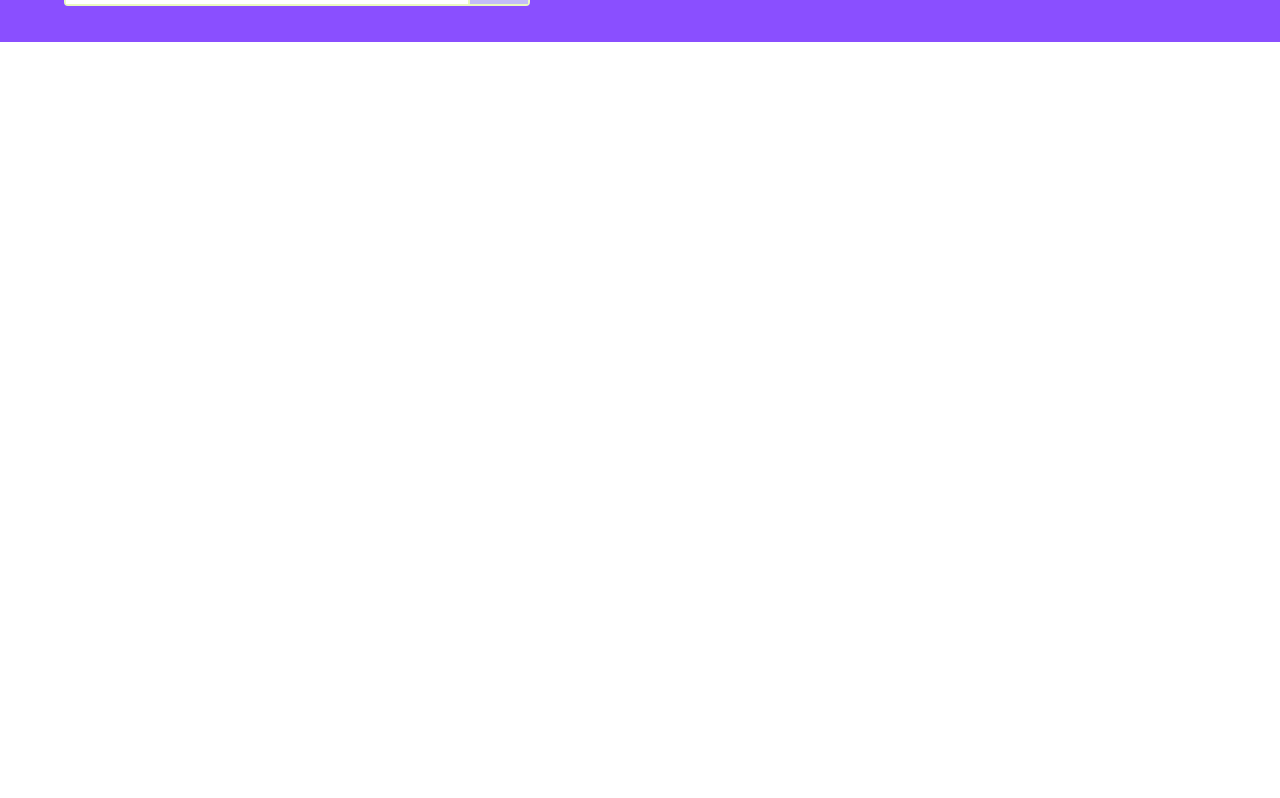
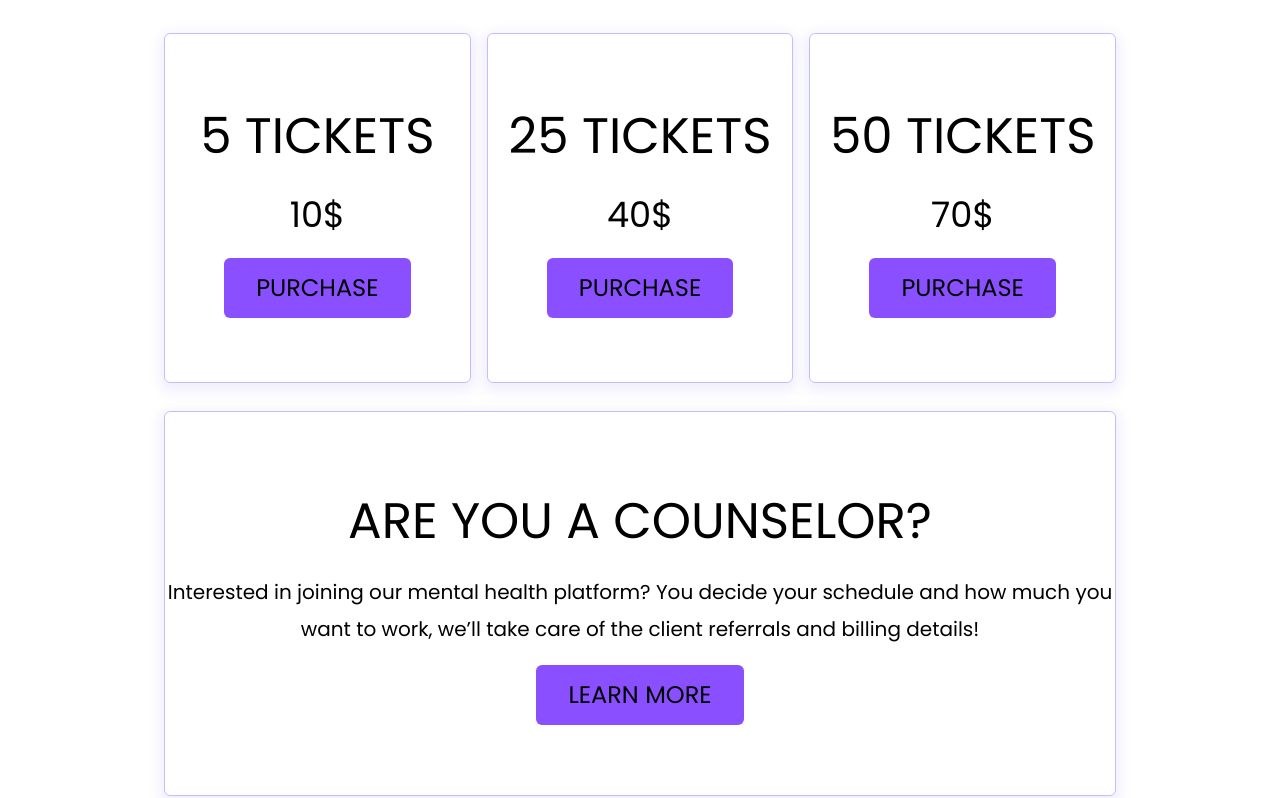
Before and after one commit to rozhiar-tech/Happy, a React (Create React App) app: page / in a window 1280 px wide. Shown: the part 1650-2448 px from the top of the page. Before the commit the page ends 1692 px from the top, so only its background shows below. Built offline with nearby package versions, Linux system fonts and the light colour scheme.

Commit message:
Feat FifthSection for the Home page as per #12
Add FifthSection.js to Home.js with responsive style

```diff
--- /dev/null
+++ b/src/components/Home/FifthSection.js
@@ -0,0 +1,65 @@
+import React from 'react';
+import { NavLink } from 'react-router-dom';
+
+function FifthSection() {
+  return (
+    <div className="px-2 lg:px-[10.25rem] w-screen break-words my-24">
+      <div>
+        <h2 className="text-[3.12rem] leading-[4.7rem]">Purchase Tickets</h2>
+        <p className="text-2xl">
+          PURCHASE TICKETS THAT CAN BE USED TO BOOK APPOINTMENTS!
+        </p>
+      </div>
+      <div className="flex flex-col sm:flex-row gap-4 justify-between items-center text-center my-7">
+        <div className="flex flex-col justify-center gap-4 border border-vodka rounded-md shadow-[0_4px_12px_4px] shadow-vodka/25 w-[21.875rem] max-w-full min-h-[21.875rem] h-fit">
+          <h2 className="text-[3.12rem] leading-[4.7rem]">5 TICKETS</h2>
+          <p className="text-[2.2rem] leading-[3.3rem]">10$</p>
+          <NavLink
+            to="purchase/5"
+            className="text-2xl leading-[2.25rem] bg-lavender-indigo px-[2rem] py-[0.75rem] hover:scale-95 hover:bg-vodka focus:scale-95 focus:bg-vodka rounded-md max-w-full w-fit self-center"
+          >
+            PURCHASE
+          </NavLink>
+        </div>
+        <div className="flex flex-col justify-center gap-4 border border-vodka rounded-md shadow-[0_4px_12px_4px] shadow-vodka/25 w-[21.875rem] max-w-full min-h-[21.875rem] h-fit">
+          <h2 className="text-[3.12rem] leading-[4.7rem]">25 TICKETS</h2>
+          <p className="text-[2.2rem] leading-[3.3rem]">40$</p>
+          <NavLink
+            to="purchase/25"
+            className="text-2xl leading-[2.25rem] bg-lavender-indigo px-[2rem] py-[0.75rem] hover:scale-95 hover:bg-vodka focus:scale-95 focus:bg-vodka rounded-md max-w-full w-fit self-center"
+          >
+            PURCHASE
+          </NavLink>
+        </div>
+        <div className="flex flex-col justify-center gap-4 border border-vodka rounded-md shadow-[0_4px_12px_4px] shadow-vodka/25 w-[21.875rem] max-w-full min-h-[21.875rem] h-fit">
+          <h2 className="text-[3.12rem] leading-[4.7rem]">50 TICKETS</h2>
+          <p className="text-[2.2rem] leading-[3.3rem]">70$</p>
+          <NavLink
+            to="purchase/50"
+            className="text-2xl leading-[2.25rem] bg-lavender-indigo px-[2rem] py-[0.75rem] hover:scale-95 hover:bg-vodka focus:scale-95 focus:bg-vodka rounded-md max-w-full w-fit self-center"
+          >
+            PURCHASE
+          </NavLink>
+        </div>
+      </div>
+      <div className="flex flex-col justify-center gap-4 border border-vodka rounded-md shadow-[0_4px_12px_4px] shadow-vodka/25 py-[4.4rem] text-center">
+        <h2 className="text-[3.12rem] leading-[4.7rem]">
+          ARE YOU A COUNSELOR?
+        </h2>
+        <p className="text-xl leading-[1.875]">
+          Interested in joining our mental health platform? You decide your
+          schedule and how much you want to work, we’ll take care of the client
+          referrals and billing details!
+        </p>
+        <NavLink
+          to="about/counselor"
+          className="text-2xl leading-[2.25rem] bg-lavender-indigo px-[2rem] py-[0.75rem] hover:scale-95 hover:bg-vodka focus:scale-95 focus:bg-vodka rounded-md max-w-full w-fit self-center"
+        >
+          LEARN MORE
+        </NavLink>
+      </div>
+    </div>
+  );
+}
+
+export default FifthSection;
--- a/src/pages/home.js
+++ b/src/pages/home.js
@@ -1,13 +1,14 @@
-import React from "react";
-import FirstSection from "../components/Home/firstSection";
-import SecondSection from "../components/Home/secondSection";
-
+import React from 'react';
+import FirstSection from '../components/Home/firstSection';
+import SecondSection from '../components/Home/secondSection';
+import FifthSection from '../components/Home/FifthSection';
 
 function Home() {
   return (
     <div>
-      <FirstSection/>
-      <SecondSection/>
+      <FirstSection />
+      <SecondSection />
+      <FifthSection />
     </div>
   );
 }
```
Also changed, not shown: src/App.jsx (+4 -6 lines).
